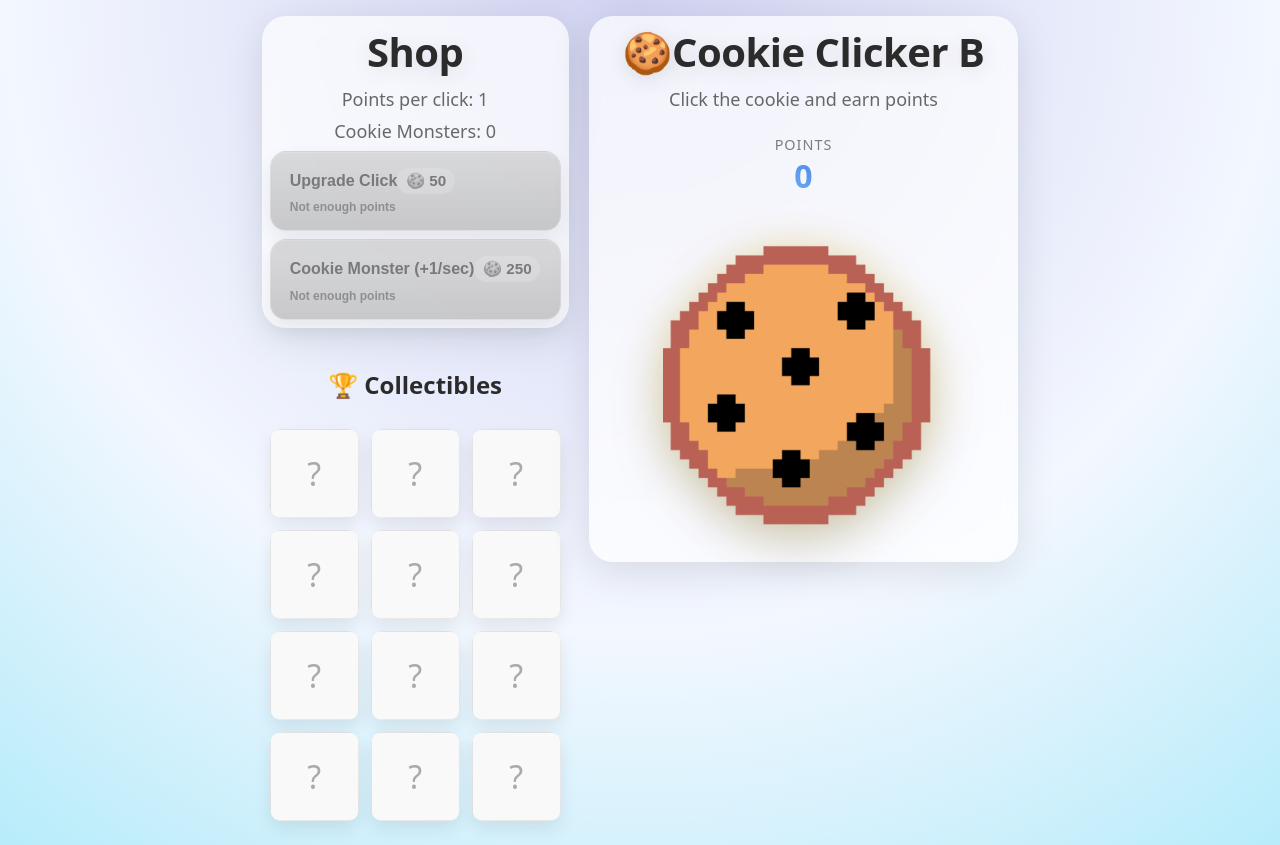
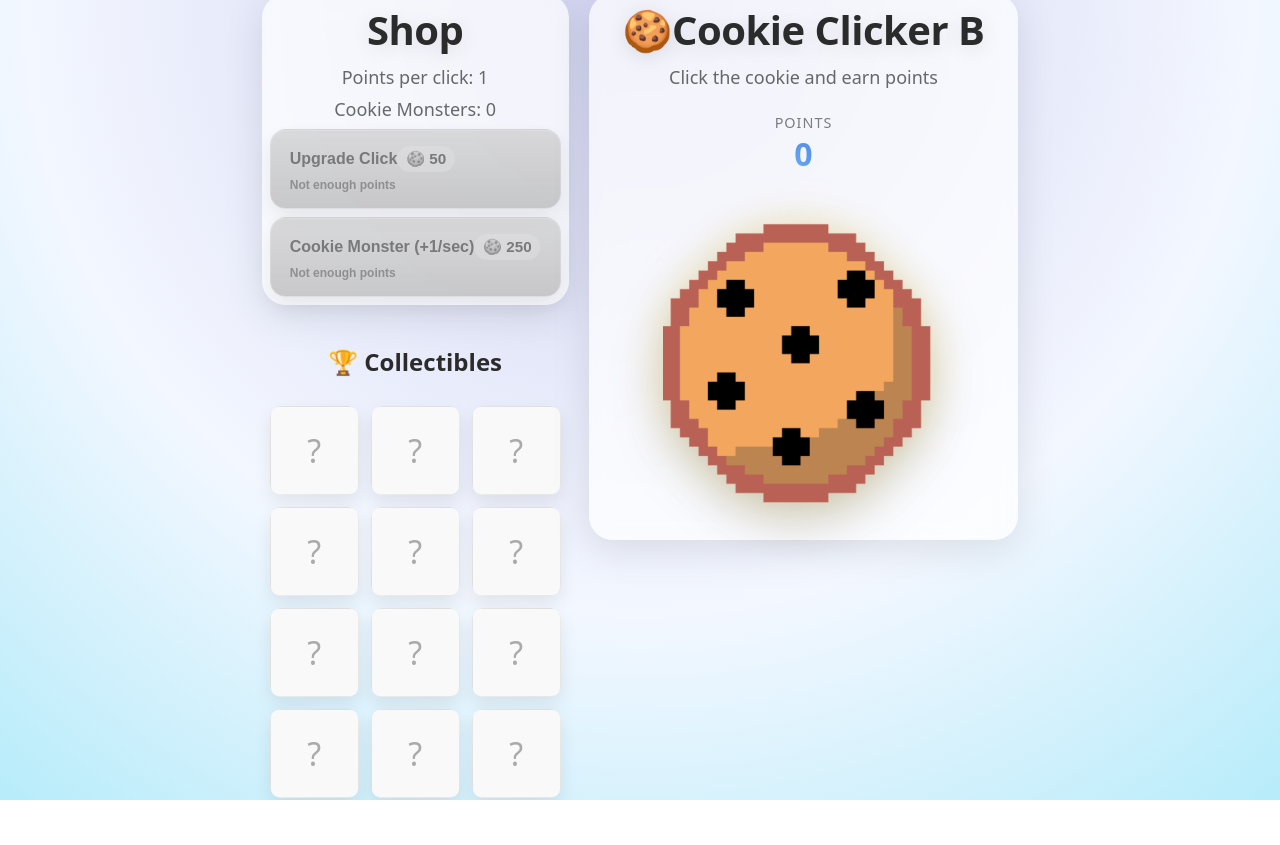
Before and after one commit to VeikkaND/Cookie_Clicker_Rewards, a React (Vite) app: page / in a window 1280 px wide. After the commit the page ends 800 px from the top, so only its background shows below. Built offline with nearby package versions, Linux system fonts and the light colour scheme.

Commit message:
changes from non-reward version

```diff
--- a/index.html
+++ b/index.html
@@ -2,7 +2,7 @@
 <html lang="en">
   <head>
     <meta charset="UTF-8" />
-    <link rel="icon" type="image/svg+xml" href="/favicon.svg" />
+    <link rel="icon" type="image/svg+xml" href="/cookie_pixel.svg" />
     <meta name="viewport" content="width=device-width, initial-scale=1.0" />
     <title>cookie-clicker</title>
   </head>
--- a/src/components/Cookie.jsx
+++ b/src/components/Cookie.jsx
@@ -1,16 +1,25 @@
-import { useState } from "react";
+import { useEffect, useRef, useState } from "react";
 import image from "../assets/cookie_pixel.svg";
 import style from "./style.module.css";
 import audio from "../assets/crunch.mp3";
 
 export default function CookieClicker({ setPoints, ppc }) {
     const [particles, setParticles] = useState([]);
-    const crunchSound = new Audio(audio);
+    const crunchSound = useRef(new Audio(audio));
+    const imgRef = useRef(null);
+
+    useEffect(() => {
+        const el = imgRef.current;
+        if(!el) return;
+        const prevent = (e) => e.preventDefault();
+        el.addEventListener("touchstart", prevent, { passive: false });
+        return () => el.removeEventListener("touchstart", prevent);
+    }, [])
 
     const handleClick = (e) => {
         setPoints();
-        crunchSound.currentTime = 0;
-        crunchSound.play();
+        crunchSound.current.currentTime = 0;
+        crunchSound.current.play();
 
         const rect = e.currentTarget.getBoundingClientRect();
         const x = e.clientX - rect.left;
@@ -27,12 +36,13 @@ export default function CookieClicker({ setPoints, ppc }) {
     return (
         <div style={{ position: "relative", display: "inline-block" }}>
             <img
+                ref={imgRef}
                 src={image}
                 role="button"
                 alt="Cookie"
                 draggable="false"
                 className={style.cookie}
-                onClick={handleClick}
+                onPointerDown={handleClick}
                 tabIndex={0}
                 onKeyDown={(e) => e.key === "Enter" && handleClick(e)}
             />
--- a/src/components/style.module.css
+++ b/src/components/style.module.css
@@ -12,6 +12,9 @@
     user-select: none;
     -webkit-user-select: none;
     -webkit-user-drag: none;
+    touch-action: none;
+    -webkit-tap-highlight-color: transparent;
+    outline: none;
 }
 
 .cookie:hover {
--- a/src/index.css
+++ b/src/index.css
@@ -1,12 +1,24 @@
+#root {
+  width: 100%;
+  height: 100%;
+  inset: 0;
+  margin: 0;
+  display: flex;
+}
+
 body {
-  width: 100vw;
-  min-height: 100vh;
-  margin: 0;
   overflow-y: auto;
   overflow-x: hidden;
+  margin: 0;
   font-family: system-ui, -apple-system, Segoe UI, Roboto, sans-serif;
   color: #2b2b2b;
   background: linear-gradient(135deg, #dce8f5, #e8d5f0);
+}
+
+html,
+body {
+  height: 100dvh;
+  overflow: hidden;
 }
 
 h1 {
```
